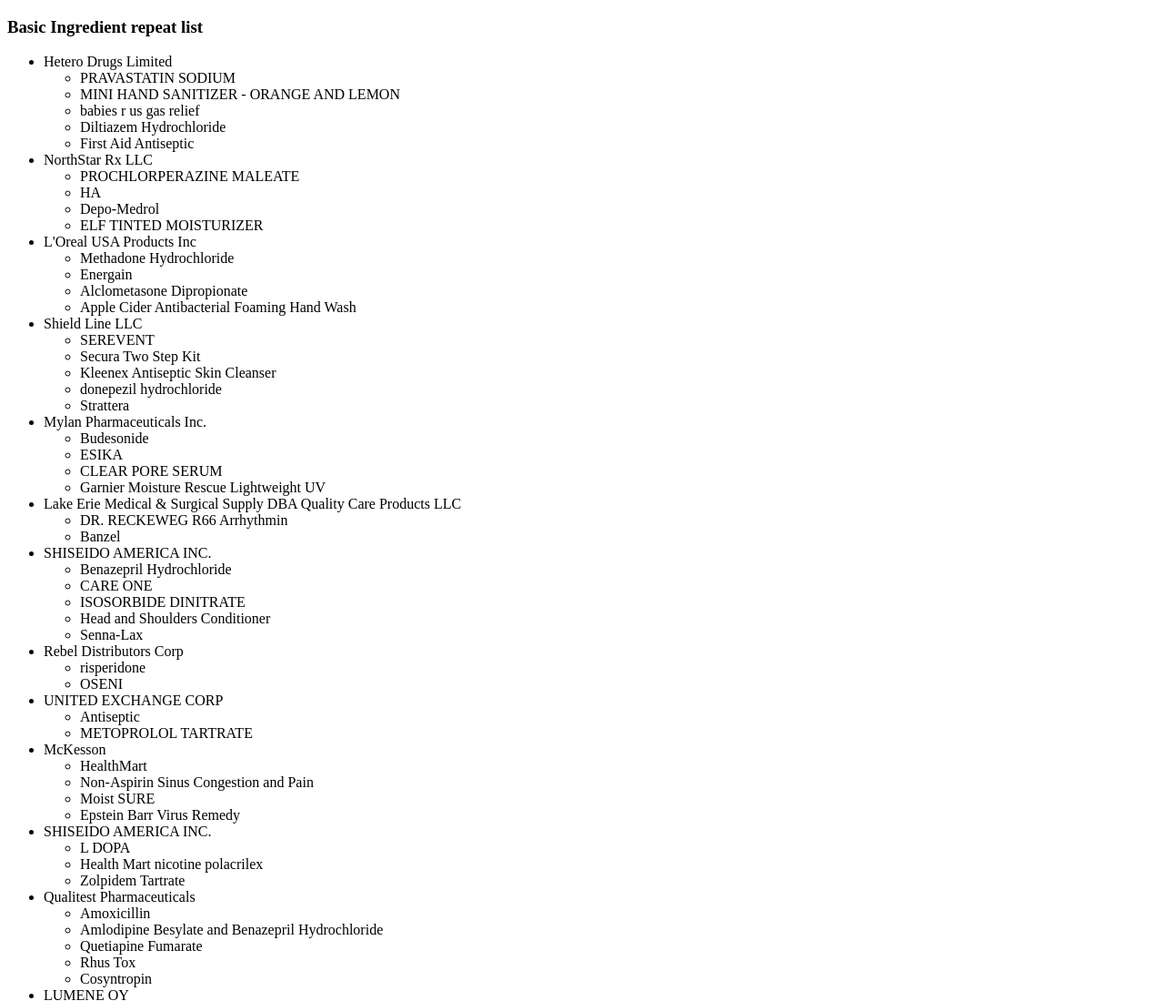
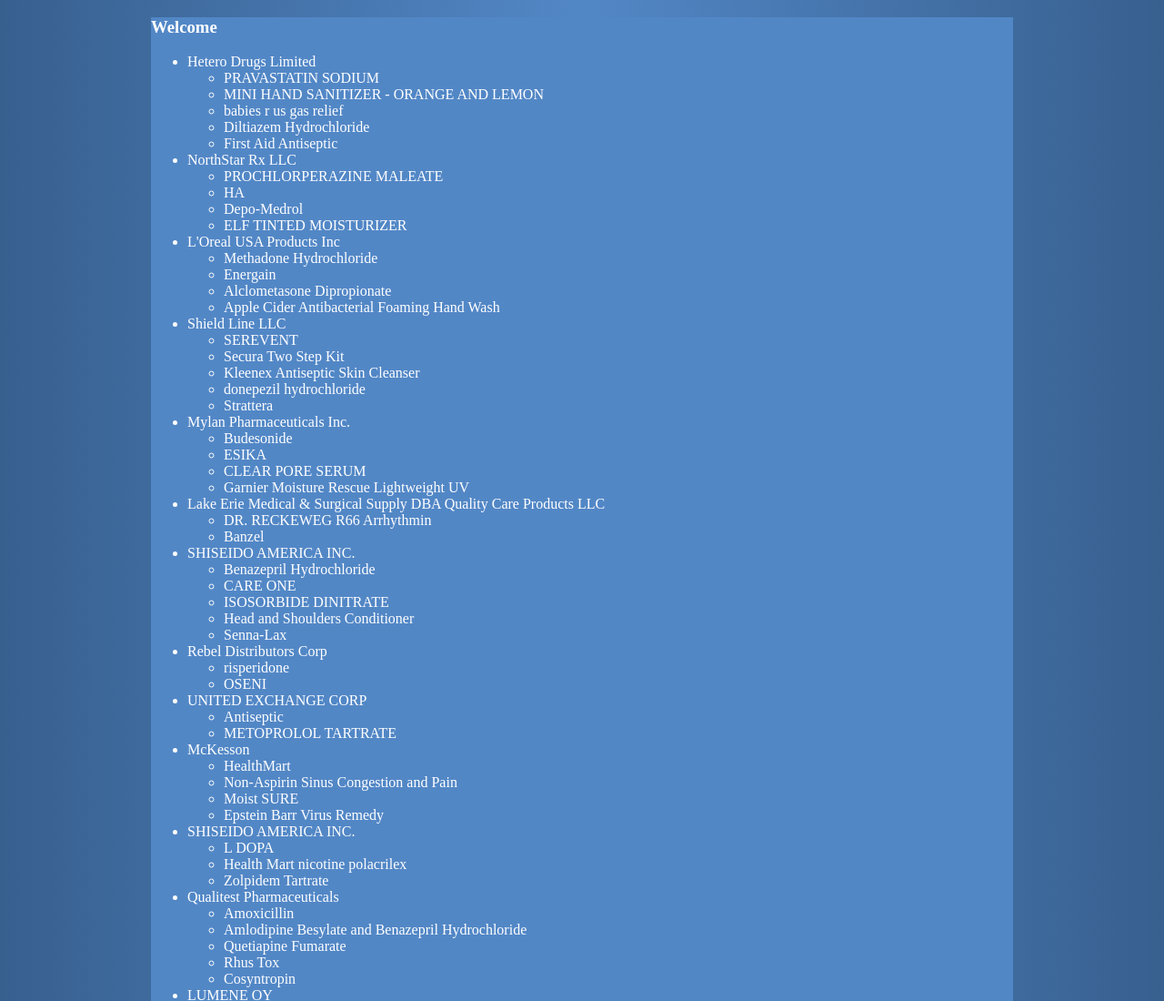
Before and after one commit to WBatt/Software-Engineering, a website: page public/app/views/index.html in a window 1280 px wide. Shown: the top 1100 px of the page at 91% size. Drawn offline with nearby package versions, Linux system fonts and the light colour scheme; files that its build step writes are made by us from their sources; files whose address does not match are found by name.

Commit message:
Adding styles and changes to filename for config where everyone is up-to-date

```diff
--- a/makethisinto_config.js_.js
+++ /dev/null
@@ -1,4 +0,0 @@
-module.exports = {
-	"port": process.env.PORT || 80,
-	"database": ""
-};
--- /dev/null
+++ b/public/app/styles/styles.css
@@ -0,0 +1,48 @@
+body
+{
+	background: linear-gradient(90deg, rgba(56, 96, 143, 255), rgba(82, 135, 198, 255), rgba(56, 96, 143, 255));
+	background-color: rgb(82, 135, 198);
+	color: white;
+}
+
+#mainCenter
+{
+	background-color: rgb(82, 135, 198);
+	width: 75%;
+	margin: auto;
+}
+
+/*
+QPushButton
+{
+	color: white;
+	background-color: rgb(82, 135, 198);
+	border-radius: 5px;
+	padding: 5px;
+}
+
+QPushButton:hover
+{
+	background-color: rgb(120, 173, 237);
+}
+
+QPushButton:pressed
+{
+	background-color: rgb(82, 135, 198);
+}
+
+#logo
+{
+	border-image: url(:/images/Food_logo.png);
+}
+
+#infoForm
+{
+	background: rgba(0,0,0,70);
+	border-radius: 10px;
+}
+
+QLineEdit
+{
+	border-radius: 5px;
+}*/
--- a/public/app/views/index.html
+++ b/public/app/views/index.html
@@ -2,19 +2,22 @@
 <html>
   <head>
     <meta http-equiv="content-type" content="text/html; charset=utf-8" />
+	<link rel="stylesheet" type="text/css" href="app/styles/styles.css">
 
-    <title>Software Engineering</title>
+    <title>HackySnack</title>
 
 	<script type="text/javascript" charset="utf-8" src="https://ajax.googleapis.com/ajax/libs/angularjs/1.6.2/angular.js"></script>
 	<script type="text/javascript" charset="utf-8" src="app/app.js"></script>
   </head>
   <body ng-app="myApp" ng-controller="MainController as main">
-	  <h3>Basic Ingredient repeat list</h3>
+	<div id="mainCenter">
+	  <h3>Welcome</h3>
 		<ul>
 		<li ng-repeat="item in main.items">
 		{{item.item}}
 		<ul><li ng-repeat="ingredient in item.ingredients">{{ingredient}}</li></ul>
 		</li>
 		</li>
+	</div>
   </body>
 </html>
```
